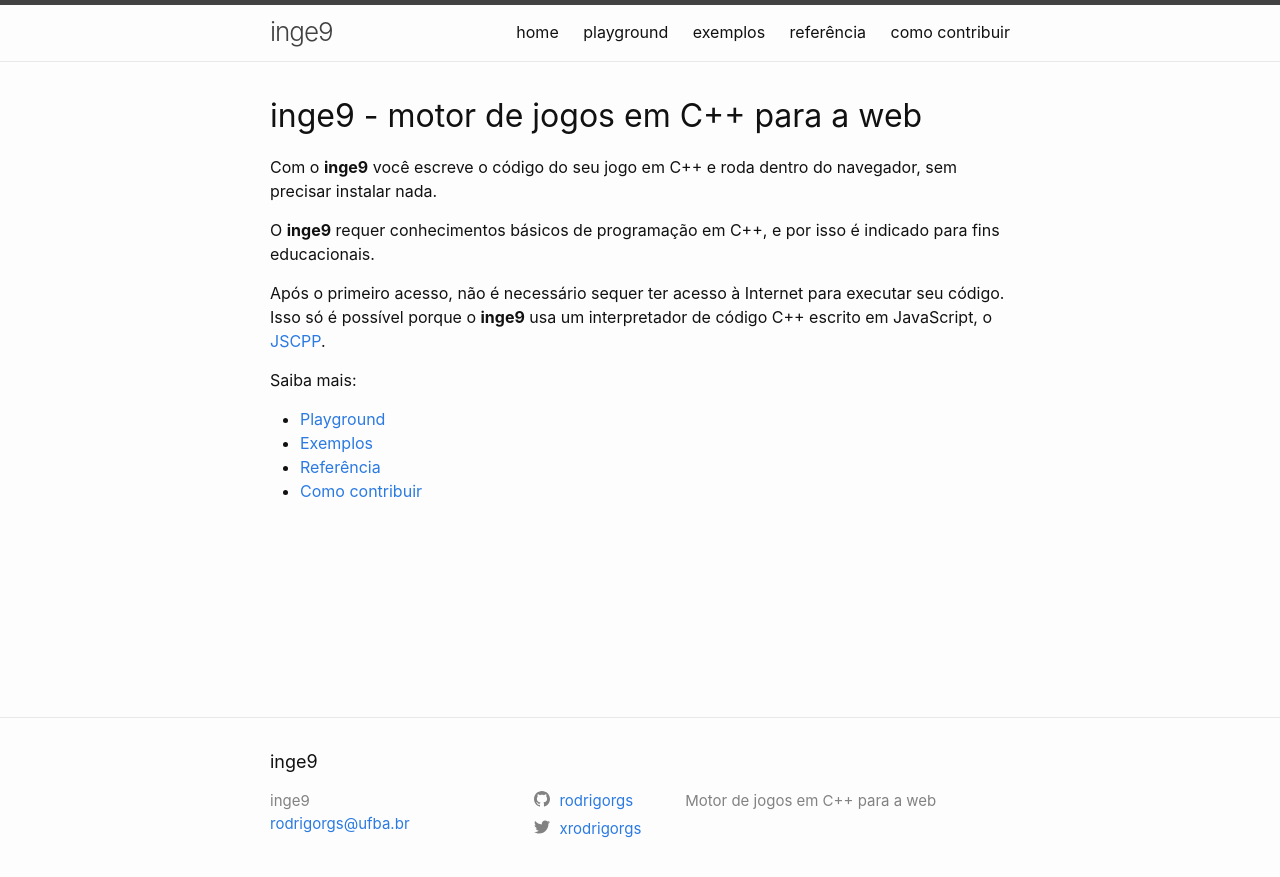
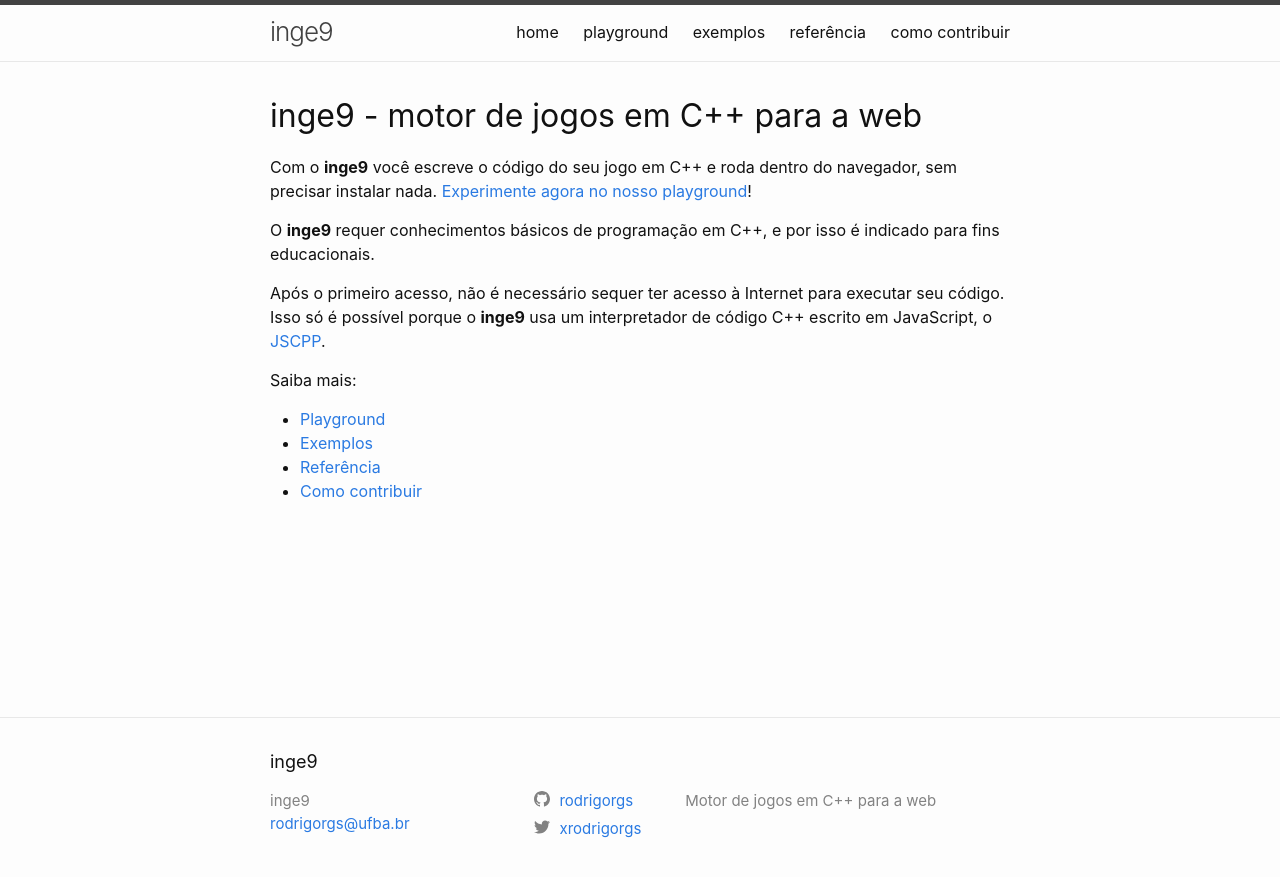
Before and after one commit to rodrigorgs/inge9, a Jekyll site: the page built from index.md, in a window 1280 px wide. Shown: the top 877 px of the page. Built offline with Jekyll 4.4.1, drawn with Linux system fonts in a browser that asks for light colours.

Commit message:
Playground!

```diff
--- a/index.md
+++ b/index.md
@@ -6,7 +6,7 @@ layout: home
 title: inge9 - motor de jogos em C++ para a web
 ---
 
-Com o **inge9** você escreve o código do seu jogo em C++ e roda dentro do navegador, sem precisar instalar nada.
+Com o **inge9** você escreve o código do seu jogo em C++ e roda dentro do navegador, sem precisar instalar nada. [Experimente agora no nosso playground](playground.md)!
 
 O **inge9** requer conhecimentos básicos de programação em C++, e por isso é indicado para fins educacionais.
 
```
